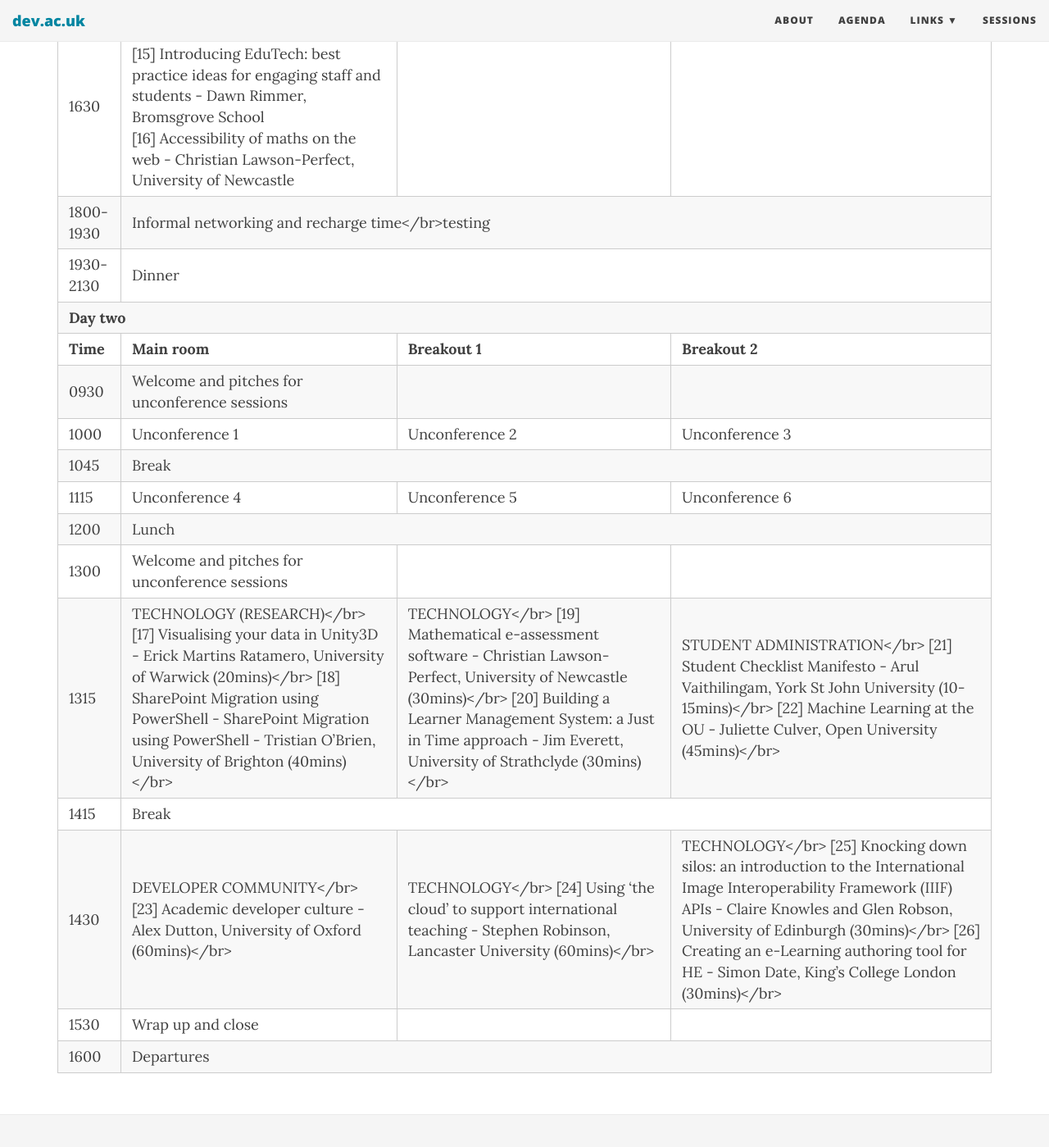
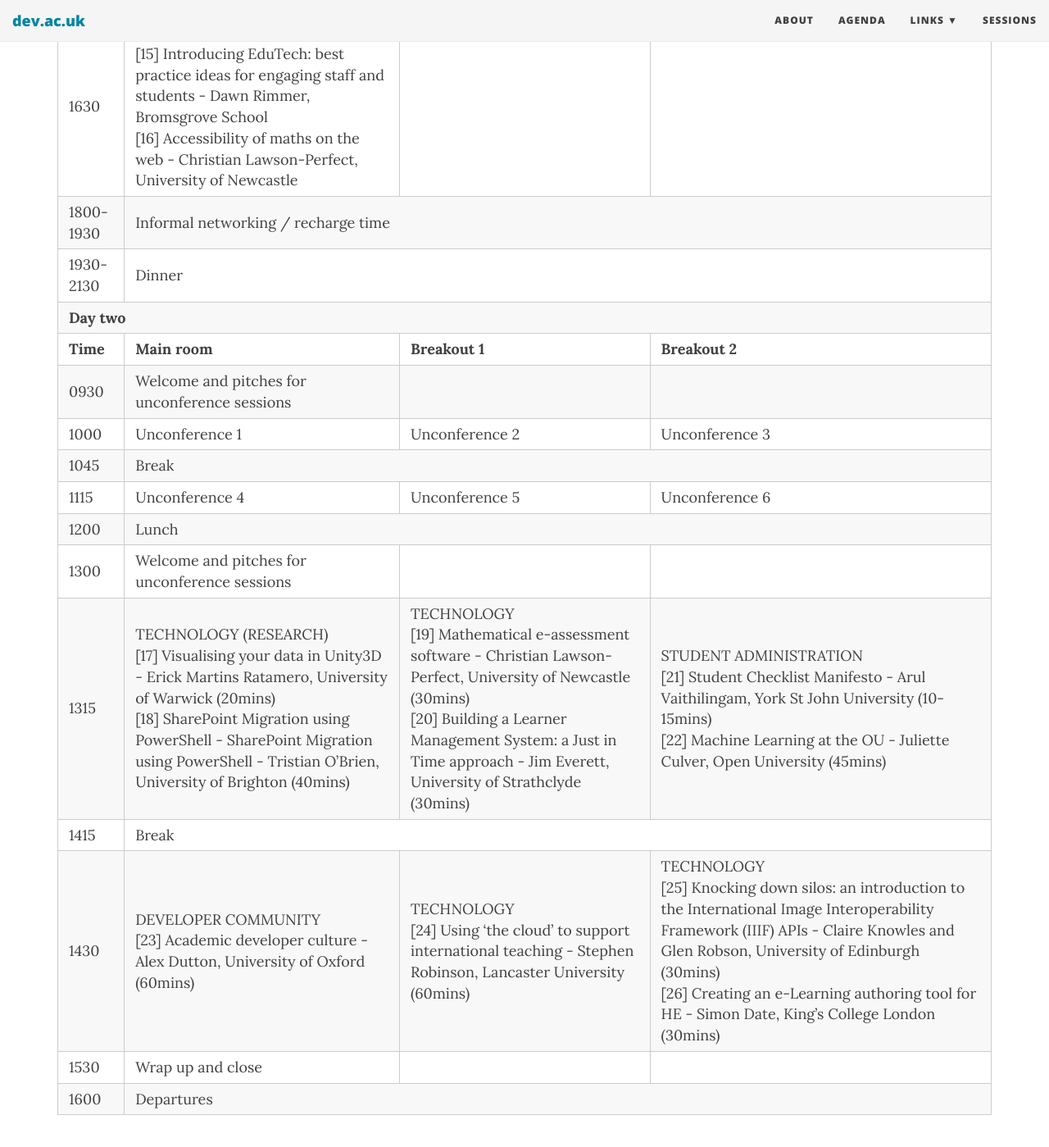
Before and after one commit to devacuk/devacuk.github.io, a Jekyll site: the page built from agenda.md, in a window 1280 px wide and 1400 px high, scrolled down 1227 px. Shown: the whole window at 82% size. Built offline with Jekyll 4.4.1, drawn with Linux system fonts in a browser that asks for light colours; nearby versions of some CDN libraries.

Commit message:
duff br tag

```diff
--- a/agenda.md
+++ b/agenda.md
@@ -77,7 +77,7 @@
   <td>
   </td>
 </tr>
-<tr><td>1800-1930</td><td colspan="3">Informal networking and recharge time</br>testing</td></tr>
+<tr><td>1800-1930</td><td colspan="3">Informal networking / recharge time</td></tr>
 <tr><td>1930-2130</td><td colspan="3">Dinner</td></tr>
 
 <tr>
@@ -118,36 +118,36 @@
 <tr>
   <td>1315</td>
   <td>
-    TECHNOLOGY (RESEARCH)</br>
-    [17] Visualising your data in Unity3D - Erick Martins Ratamero, University of Warwick (20mins)</br>
-    [18] SharePoint Migration using PowerShell - SharePoint Migration using PowerShell - Tristian O’Brien, University of Brighton (40mins)</br>
+    TECHNOLOGY (RESEARCH)<br/>
+    [17] Visualising your data in Unity3D - Erick Martins Ratamero, University of Warwick (20mins)<br/>
+    [18] SharePoint Migration using PowerShell - SharePoint Migration using PowerShell - Tristian O’Brien, University of Brighton (40mins)<br/>
   </td>
   <td>
-    TECHNOLOGY</br>
-    [19] Mathematical e-assessment software - Christian Lawson-Perfect, University of Newcastle (30mins)</br>
-    [20] Building a Learner Management System: a Just in Time approach - Jim Everett, University of Strathclyde (30mins)</br>
+    TECHNOLOGY<br/>
+    [19] Mathematical e-assessment software - Christian Lawson-Perfect, University of Newcastle (30mins)<br/>
+    [20] Building a Learner Management System: a Just in Time approach - Jim Everett, University of Strathclyde (30mins)<br/>
   </td>
   <td>
-    STUDENT ADMINISTRATION</br>
-    [21] Student Checklist Manifesto - Arul Vaithilingam, York St John University (10-15mins)</br>
-    [22] Machine Learning at the OU -  Juliette Culver, Open University (45mins)</br>
+    STUDENT ADMINISTRATION<br/>
+    [21] Student Checklist Manifesto - Arul Vaithilingam, York St John University (10-15mins)<br/>
+    [22] Machine Learning at the OU -  Juliette Culver, Open University (45mins)<br/>
   </td>
 </tr>
 <tr><td>1415</td><td colspan="3">Break</td></tr>
 <tr>
   <td>1430</td>
   <td>
-    DEVELOPER COMMUNITY</br>
-    [23] Academic developer culture - Alex Dutton, University of Oxford (60mins)</br>
+    DEVELOPER COMMUNITY<br/>
+    [23] Academic developer culture - Alex Dutton, University of Oxford (60mins)<br/>
   </td>
   <td>
-    TECHNOLOGY</br>
-    [24] Using ‘the cloud’ to support international teaching - Stephen Robinson, Lancaster University (60mins)</br>
+    TECHNOLOGY<br/>
+    [24] Using ‘the cloud’ to support international teaching - Stephen Robinson, Lancaster University (60mins)<br/>
   </td>
   <td>
-    TECHNOLOGY</br>
-    [25] Knocking down silos: an introduction to the International Image Interoperability Framework (IIIF) APIs - Claire Knowles and Glen Robson, University of Edinburgh (30mins)</br>
-    [26] Creating an e-Learning authoring tool for HE - Simon Date, King’s College London (30mins)</br>
+    TECHNOLOGY<br/>
+    [25] Knocking down silos: an introduction to the International Image Interoperability Framework (IIIF) APIs - Claire Knowles and Glen Robson, University of Edinburgh (30mins)<br/>
+    [26] Creating an e-Learning authoring tool for HE - Simon Date, King’s College London (30mins)<br/>
   </td>
 </tr>
 <tr><td>1530</td><td>Wrap up and close</td><td></td><td></td></tr>
```
